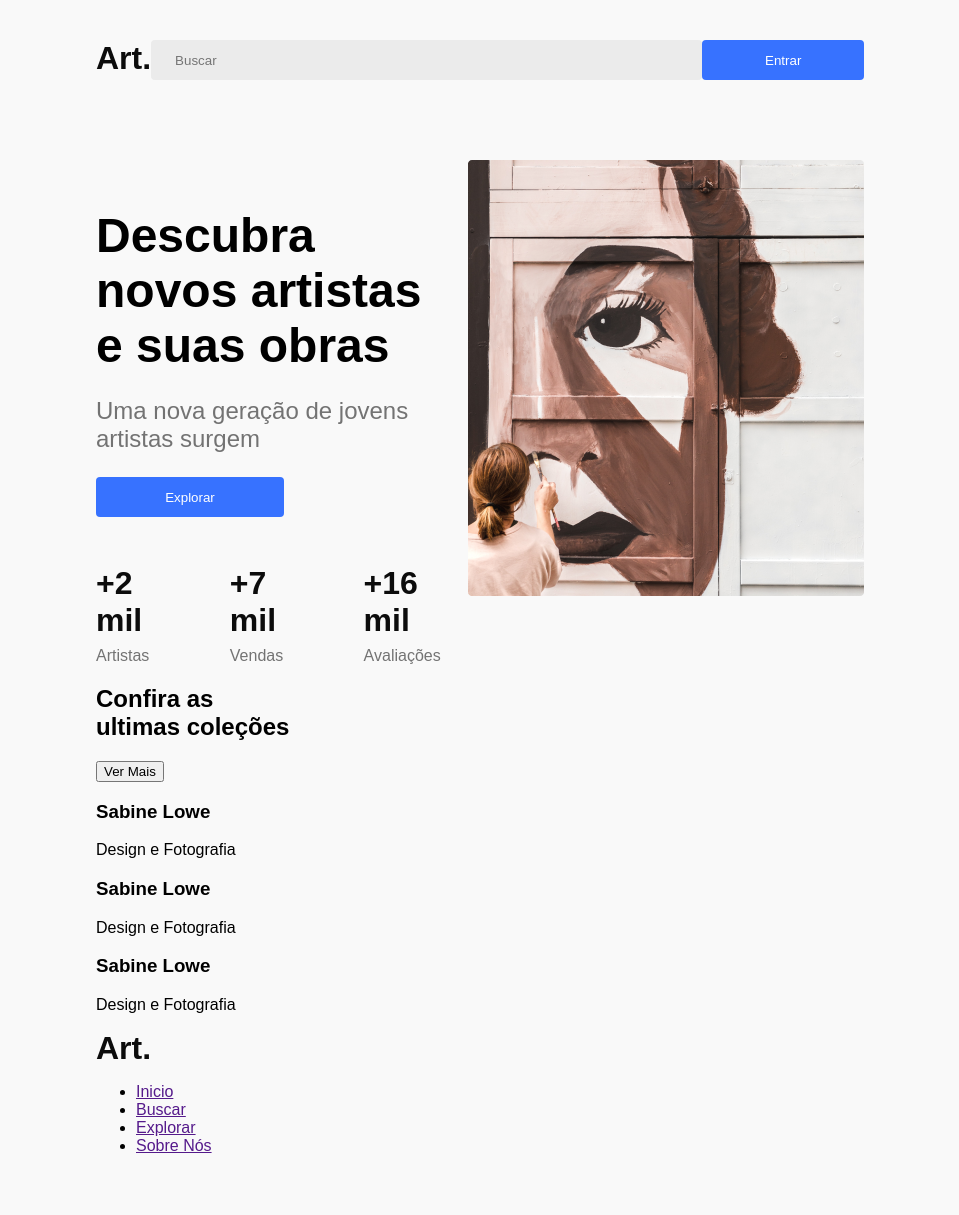
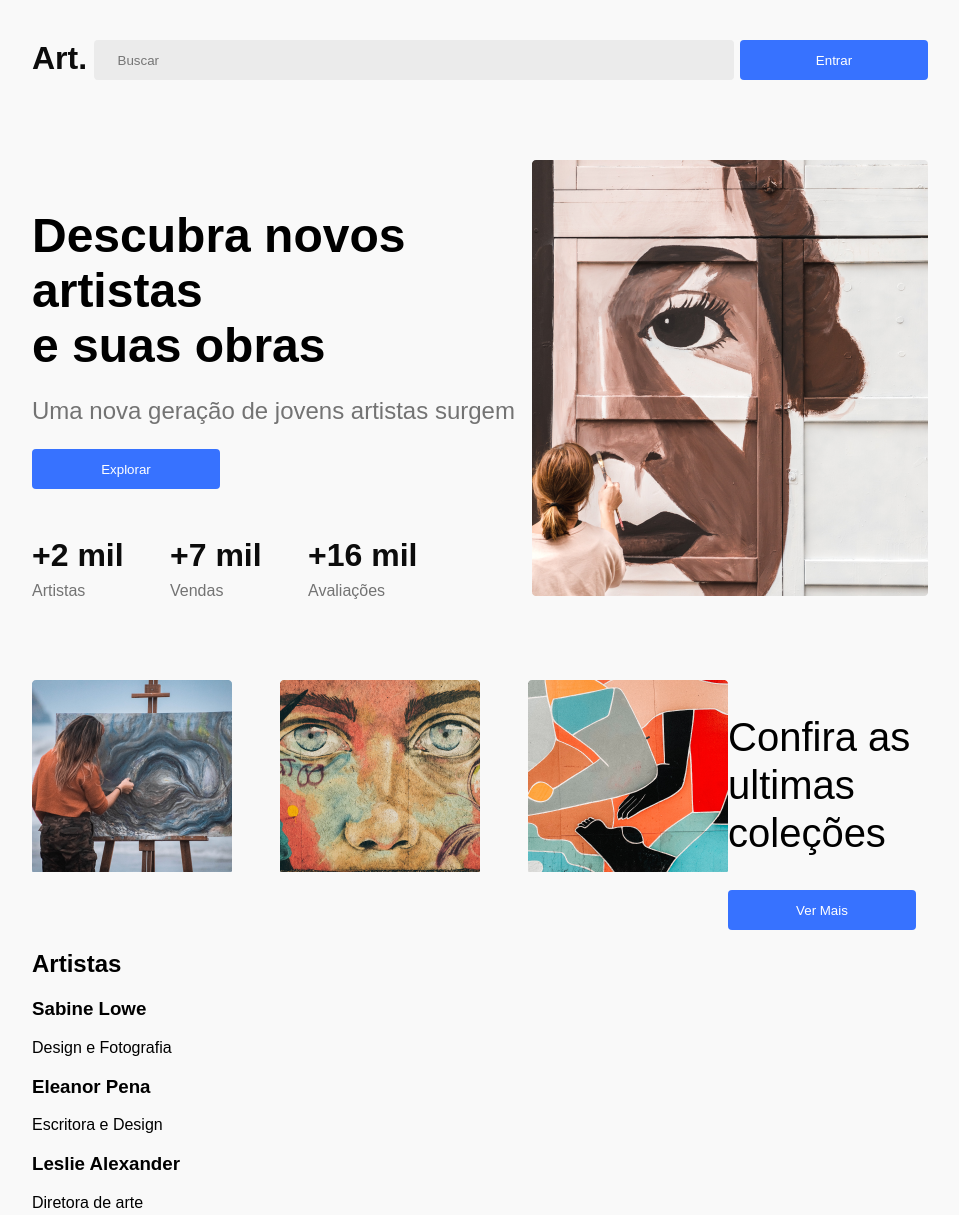
Before and after one commit to LucasViniciusNunesCosta/Art, a plain HTML site: page index.html in a window 1280 px wide. Shown: the top 1215 px of the page, without its empty margins (160-1119 px from the left). Before the commit the page ends 1171 px from the top, so only its background shows below. Drawn offline with Linux system fonts and the light colour scheme.

Commit message:
:style: estilizando a secao ultimas colecoes

```diff
--- a/index.html
+++ b/index.html
@@ -50,18 +50,21 @@
         </div>
     </section>
     <section class="secao__artistas">
+        <h2 class="secao__artistas__titulo">Artistas</h2>
+        <div class="artisas__container-imagens">
         <div class="artistas__image">
             <h3 class="artistas__nome">Sabine Lowe</h3>
             <p class="artistas__categoria">Design e Fotografia</p>
         </div>
         <div class="artistas__image">
-            <h3 class="artistas__nome">Sabine Lowe</h3>
-            <p class="artistas__categoria">Design e Fotografia</p>
+            <h3 class="artistas__nome">Eleanor Pena</h3>
+            <p class="artistas__categoria">Escritora e Design</p>
         </div>
         <div class="artistas__image">
-            <h3 class="artistas__nome">Sabine Lowe</h3>
-            <p class="artistas__categoria">Design e Fotografia</p>
+            <h3 class="artistas__nome">Leslie Alexander</h3>
+            <p class="artistas__categoria">Diretora de arte</p>
         </div>
+    </div>
     </section>
     <footer class="footer">
         <div class="footer__logo"><span class="logo">Art.</span></div>
--- a/style.css
+++ b/style.css
@@ -1,82 +1,119 @@
-body{
-    background-color: #F9F9F9;
-    margin-left: 20%;
-    margin-right: 20%;
+body {
+  background-color: #f9f9f9;
+  margin-left: 15%;
+  margin-right: 15%;
   font-family: arial;
 }
-.logo{
-    color: #0C0C0C;
+.logo {
+  color: #0c0c0c;
   font-weight: 600;
   font-size: 2rem;
 }
-.header{
+.header {
   margin-top: 2.5rem;
   display: flex;
   justify-content: space-between;
   align-content: center;
   height: 15vh;
 }
-.header__campo-busca{
+.header__campo-busca {
   width: 40rem;
   height: 2.5rem;
-    background-color: #EBEBEB;
+  background-color: #ebebeb;
   color: #737373;
   border: none;
-    border-radius: .25rem;
+  border-radius: 0.25rem;
   box-sizing: border-box;
   padding: 0.75rem 1.5rem 0.75rem 1.5rem;
 }
-.header__btn-entrar{
+.header__btn-entrar {
   width: 11.75rem;
   height: 2.5rem;
   border: none;
-    border-radius: .25rem;
+  border-radius: 0.25rem;
   color: #fff;
-    background: #3772FF;
+  background: #3772ff;
 }
 
-.secao__novos-artistas{
+.secao__novos-artistas {
   display: flex;
   justify-content: space-between;
   align-content: center;
+  margin-bottom: 5rem;
 }
 
-.novos-artistas__title{
+.novos-artistas__title {
   font-weight: 600;
   font-size: 3rem;
   margin-bottom: 0;
 }
-.novos-artistas__subtitle{
+.novos-artistas__subtitle {
   font-weight: 400;
   font-size: 24px;
   color: #737373;
 }
-.novos-artistas__btn{
+.novos-artistas__btn {
   width: 11.75rem;
   height: 2.5rem;
   border: none;
-    border-radius: .25rem;
+  border-radius: 0.25rem;
   color: #fff;
-    background: #3772FF;
+  background: #3772ff;
 }
-.novos-artitas__numeros{
+.novos-artitas__numeros {
   display: flex;
   margin-top: 3rem;
   gap: 2.9rem;
 }
-.numeros__block{
+.numeros__block {
   display: flex;
   flex-direction: column;
-    gap: .5rem;
+  gap: 0.5rem;
 }
-.numeros__block > .numero{
+.numeros__block > .numero {
   font-weight: 600;
   font-size: 2rem;
-    color: #0C0C0C;
+  color: #0c0c0c;
 }
 
-.numeros__block > .categoria{
+.numeros__block > .categoria {
   font-weight: 500;
   font-size: 16px;
   color: #737373;
 }
+
+.secao__ultimas-colecoes {
+  display: flex;
+  justify-content: space-between;
+}
+.ultimas-colecoes__galeria {
+  display: flex;
+  gap: 3rem;
+}
+.ultimas-colecoes__galeria__image {
+  width: 12.5rem;
+  height: 12rem;
+}
+.ultimas-colecoes__galeria__image:nth-child(1) {
+  background-image: url("./src/images/img\ 1.png");
+}
+.ultimas-colecoes__galeria__image:nth-child(2) {
+  background-image: url("./src/images/img\ 2.png");
+}
+.ultimas-colecoes__galeria__image:nth-child(3) {
+  background-image: url("./src/images/img\ 3.png");
+}
+
+.ultimas-colecoes__confira__text {
+  font-weight: 500;
+  font-size: 2.5rem;
+  line-height: 3rem;
+}
+.ultimas-colecoes__confira__btn {
+  width: 11.75rem;
+  height: 2.5rem;
+  border: none;
+  border-radius: 0.25rem;
+  color: #fff;
+  background: #3772ff;
+}
```
Lines whose indentation alone changed are shown as unchanged.
